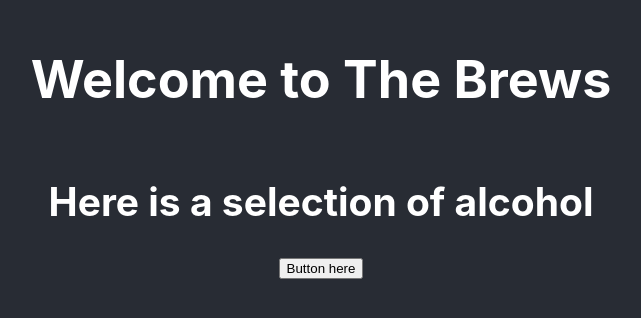
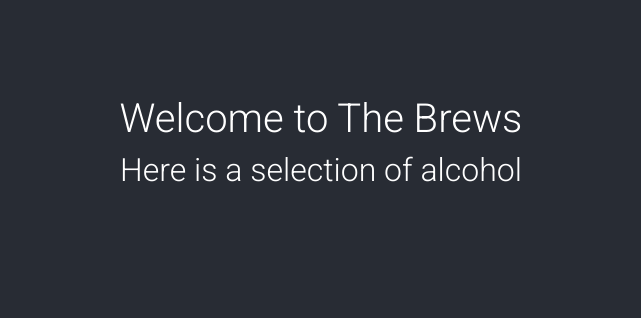
Before and after one commit to IA26/the-brews-front-end, a React (Create React App) app: page / in a window 1280 px wide. Shown: the part 254-572 px from the top of the page, without its empty margins (319-960 px from the left). Built offline with nearby package versions, Linux system fonts and the light colour scheme.

Commit message:
import buttons

```diff
--- a/src/App.js
+++ b/src/App.js
@@ -1,5 +1,6 @@
-import logo from './logo.svg';
 import './App.css';
+import React, { Fragment } from "react";
+import { MDBIcon, MDBContainer, MDBBtn } from 'mdbreact';
 
 function App() {
   return (
@@ -9,7 +10,9 @@ function App() {
         <h1>Welcome to The Brews</h1>
         <h2>Here is a selection of alcohol</h2>
 
-        <button>Button here</button>
+        {/* <button>Button here</button>  */}
+
+
       </header>
     </div>
   );
--- a/src/index.js
+++ b/src/index.js
@@ -3,6 +3,9 @@ import ReactDOM from 'react-dom';
 import './index.css';
 import App from './App';
 import reportWebVitals from './reportWebVitals';
+import '@fortawesome/fontawesome-free/css/all.min.css';
+import 'bootstrap-css-only/css/bootstrap.min.css';
+import 'mdbreact/dist/css/mdb.css';
 
 ReactDOM.render(
   <React.StrictMode>
```
